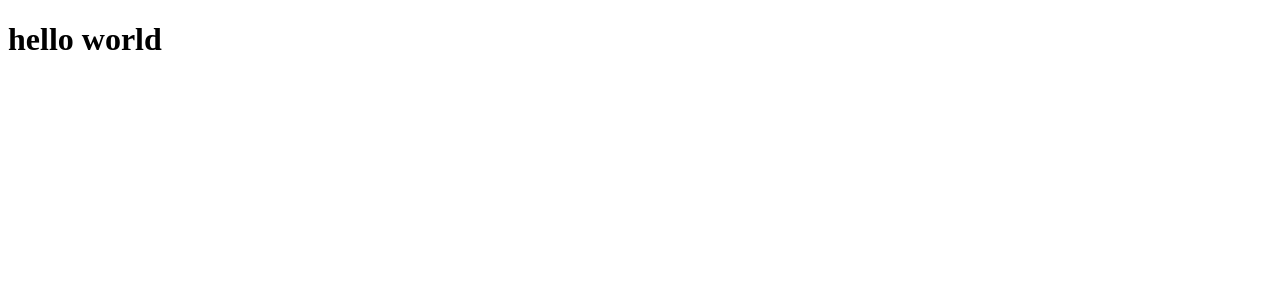
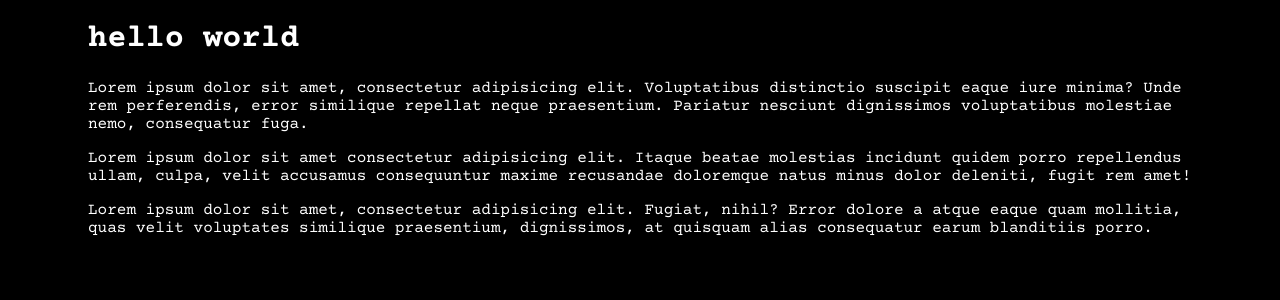
Before and after one commit to jhjhjljl/website, a FastAPI app: page / in a window 1280 px wide. Before the commit the part shown is almost empty. Shown: the top 300 px of the page. Run offline with FastAPI, Linux system fonts and the light colour scheme.

Commit message:
Add fonts.

```diff
--- /dev/null
+++ b/app/static/css/main.css
@@ -0,0 +1,35 @@
+@font-face {
+	font-family: "Courier Prime";
+	src: url("/static/fonts/CourierPrime-Regular.ttf");
+	font-weight: 400;
+	font-style: normal;
+}
+
+@font-face {
+	font-family: "Courier Prime";
+	src: url("/static/fonts/CourierPrime-Italic.ttf");
+	font-weight: 400;
+	font-style: italic;
+}
+
+@font-face {
+	font-family: "Courier Prime";
+	src: url("/static/fonts/CourierPrime-Bold.ttf");
+	font-weight: 700;
+	font-style: normal;
+}
+
+@font-face {
+	font-family: "Courier Prime";
+	src: url("/static/fonts/CourierPrime-BoldItalic.ttf");
+	font-weight: 700;
+	font-style: italic
+}
+
+html {
+	font-family: "Courier Prime";
+	background-color: black;
+	color: white;
+	max-width: 70rem;
+	margin-inline: auto;
+}
--- a/app/templates/index.html
+++ b/app/templates/index.html
@@ -3,9 +3,13 @@
 <head>
 	<meta charset="UTF-8">
 	<meta name="viewport" content="width=device-width, initial-scale=1.0">
+	<link rel="stylesheet" href="/static/css/main.css">
 	<title>Document</title>
 </head>
 <body>
 	<h1>hello world</h1>
+	<p>Lorem ipsum dolor sit amet, consectetur adipisicing elit. Voluptatibus distinctio suscipit eaque iure minima? Unde rem perferendis, error similique repellat neque praesentium. Pariatur nesciunt dignissimos voluptatibus molestiae nemo, consequatur fuga.</p>
+	<p>Lorem ipsum dolor sit amet consectetur adipisicing elit. Itaque beatae molestias incidunt quidem porro repellendus ullam, culpa, velit accusamus consequuntur maxime recusandae doloremque natus minus dolor deleniti, fugit rem amet!</p>
+	<p>Lorem ipsum dolor sit amet, consectetur adipisicing elit. Fugiat, nihil? Error dolore a atque eaque quam mollitia, quas velit voluptates similique praesentium, dignissimos, at quisquam alias consequatur earum blanditiis porro.</p>
 </body>
 </html>
```
Also changed, not shown: app/static/fonts/CourierPrime-Bold.ttf (added), app/static/fonts/CourierPrime-BoldItalic.ttf (added), app/static/fonts/CourierPrime-Italic.ttf (added), app/static/fonts/CourierPrime-Regular.ttf (added).
